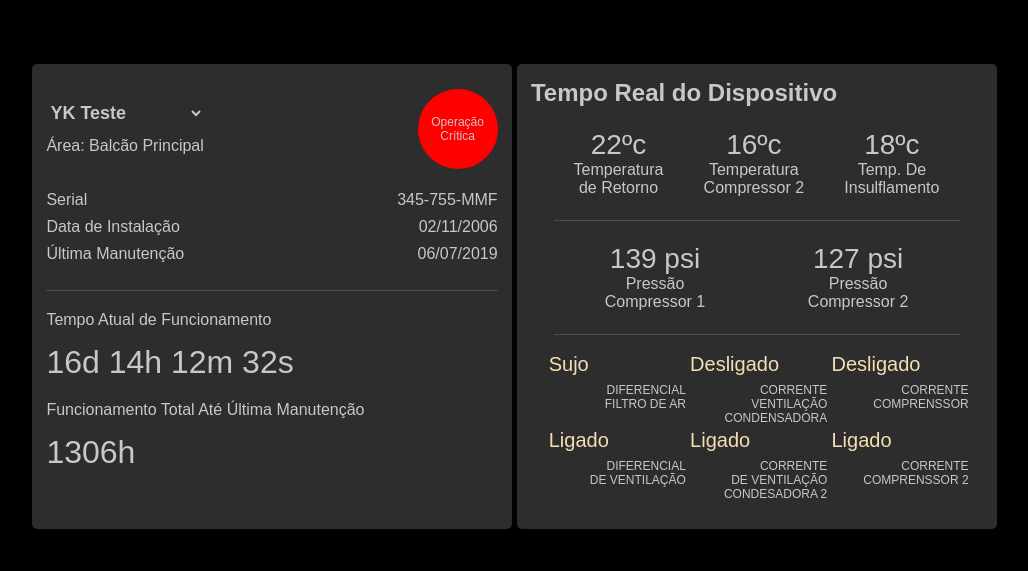
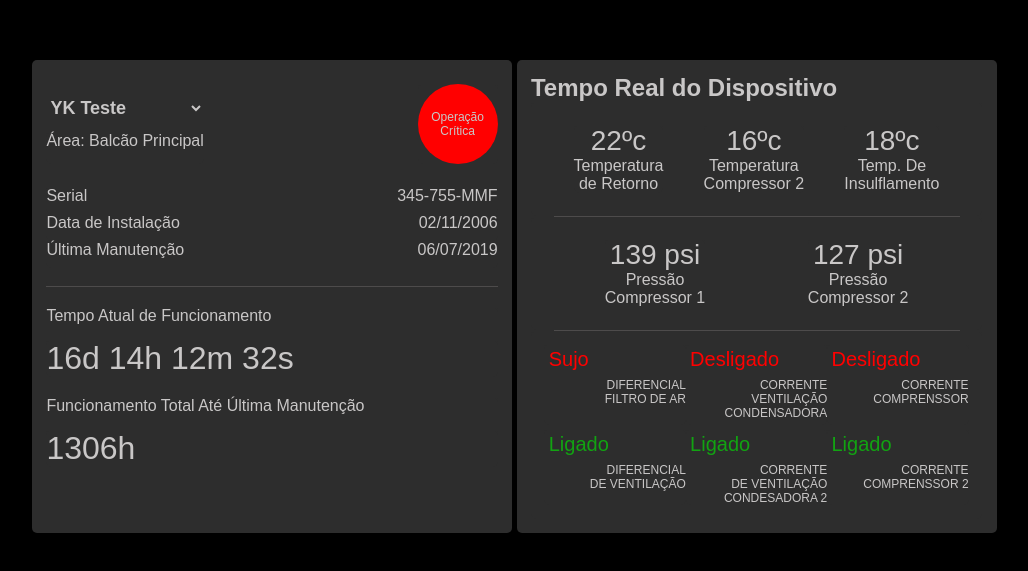
Before and after one commit to simonelopess/components-engie, a React (Create React App) app: page / in a window 1280 px wide. Shown: the part 113-684 px from the top of the page, without its empty margins (128-1156 px from the left). Built offline with nearby package versions, Linux system fonts and the light colour scheme.

Commit message:
Ajustes no css das variaveis de Ligado/Desligado

```diff
--- a/src/components/Component2/index.css
+++ b/src/components/Component2/index.css
@@ -48,14 +48,18 @@
     text-align: end;
     margin-right: auto;
     padding-top: 2%;
+}
 
 
+.item-status:last-child, .item-status:nth-child(4), .item-status:nth-child(5){
+    margin-top: 3%;
 }
 
-.red{
-    color: #000;
+
+.problema{
+    color: red !important;
 }
 
-.green{
-    color: rgb(21, 107, 21);
+.ligado{
+    color: rgb(18, 163, 18) !important;
 }
--- a/src/components/Component2/index.js
+++ b/src/components/Component2/index.js
@@ -39,28 +39,28 @@ class Component2 extends React.Component{
                 </div>
                 <span className="quebra"></span>
                 <div className="status-temp">
-                    <div>
-                        <p className="item-status">Sujo</p>
-                        <p>Diferencial <br/> Filtro de Ar</p>
+                    <div className="item-status">
+                        <p className="problema">Sujo</p>
+                        <p>Diferencial<br/> Filtro de Ar</p>
                     </div>
-                    <div>
-                        <p className="item-status">Desligado</p>
+                    <div className="item-status">
+                        <p className="problema">Desligado</p>
                         <p>Corrente <br/> ventilação <br/> condensadora</p>
                     </div>
-                    <div>
-                        <p className="item-status">Desligado</p>
+                    <div className="item-status">
+                        <p className="problema">Desligado</p>
                         <p>corrente comprenssor </p>
                     </div>
-                    <div>
-                        <p className="item-status">Ligado</p>
+                    <div className="item-status">
+                        <p className="ligado">Ligado</p>
                         <p>Diferencial <br/> de ventilação</p>
                     </div>
-                    <div>
-                        <p className="item-status">Ligado</p>
+                    <div className="item-status">
+                        <p className="ligado">Ligado</p>
                         <p>Corrente <br/> de ventilação <br/> condesadora 2</p>
                     </div>
-                    <div>
-                        <p className="item-status">Ligado</p>
+                    <div className="item-status">
+                        <p className="ligado">Ligado</p>
                         <p>Corrente <br/> comprenssor 2</p>
                     </div>
 
```
